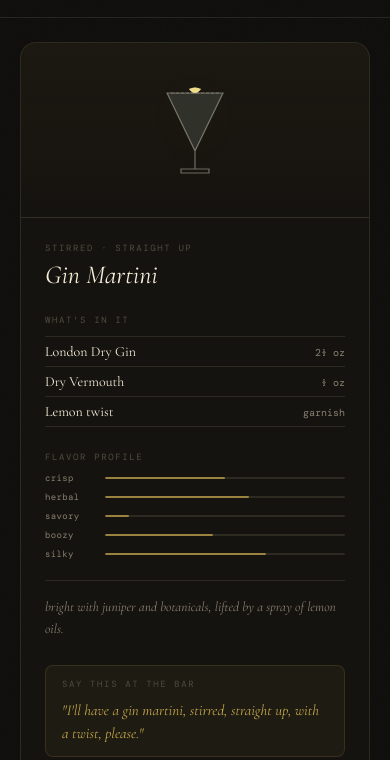
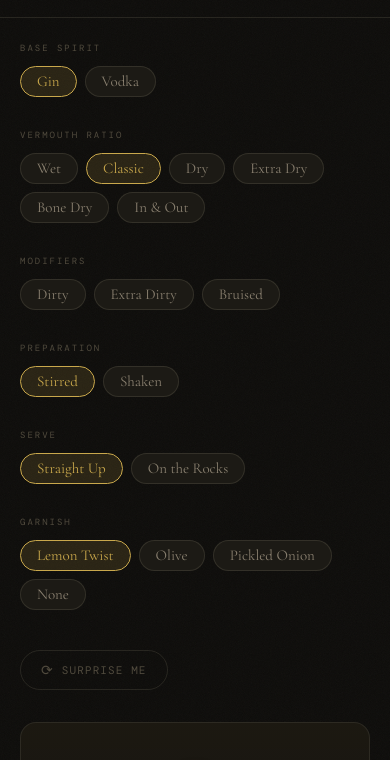
Before and after one commit to tylerroz/make-my-martini, a plain HTML site: page index.html in a window 390 px wide. Shown: the part 49-809 px from the top of the page. Drawn offline with nearby package versions, Linux system fonts and the light colour scheme; a web font is replaced by a local one.

Commit message:
Fix ordering of cards

```diff
--- a/style.css
+++ b/style.css
@@ -116,7 +116,9 @@ body {
     gap: 2rem;
     padding: 1.5rem 1.25rem 3rem;
   }
-  .result-col { order: -1; }
+  .result-col {
+    position: static;
+  }
 }
 
 /* ============================================
```
